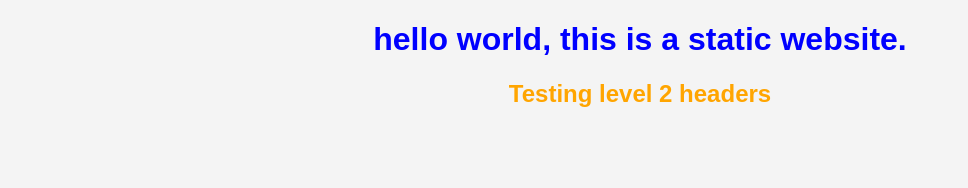
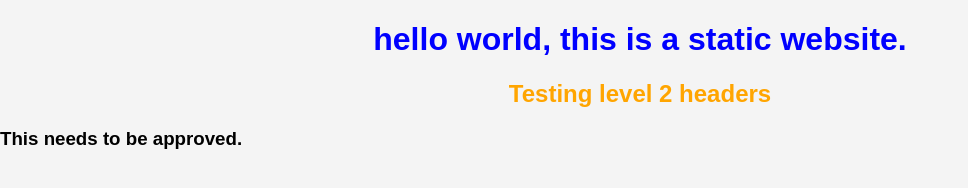
Before and after one commit to LeonardBored/codepipeline-in-class, a website: page index.html in a window 1280 px wide. Shown: the whole page, without its empty margins (0-968 px from the left). Drawn offline with Linux system fonts and the light colour scheme.

Commit message:
approval needed

```diff
--- a/index.html
+++ b/index.html
@@ -11,5 +11,7 @@
     <h1>hello world, this is a static website.</h1>
     <p><h2>Testing level 2 headers </h2></p>
 
+    <p><h3>This needs to be approved. </h3></p>
+
 </body>
 </html>
```
